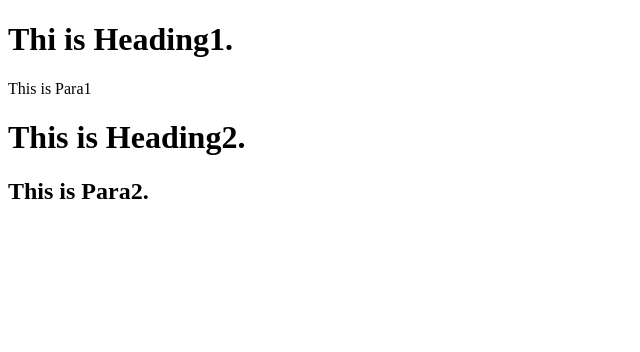
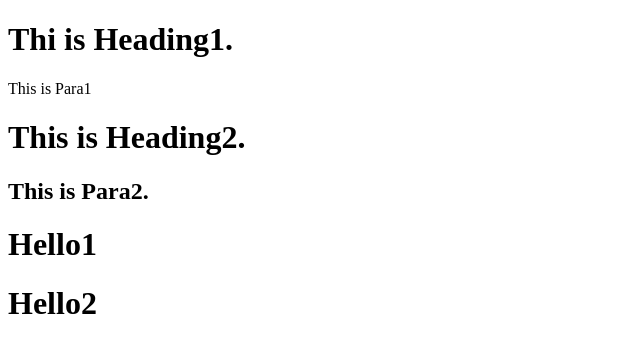
Before and after one commit to RupendraCHA/Namaste-React, a plain HTML site: page index.html in a window 1280 px wide. Shown: the whole page, without its empty margins (0-640 px from the left). Drawn offline with nearby package versions, Linux system fonts and the light colour scheme.

Commit message:
Episode-01

```diff
--- /dev/null
+++ b/app.js
@@ -0,0 +1,19 @@
+const heading1 = React.createElement("h1", {className: "heading1", id: "classHeading1"}, "Thi is Heading1.")
+      const para1 = React.createElement("p", {className: "para1"}, "This is Para1")
+      const container1 = React.createElement("div", {className: "container1"}, heading1, para1)
+
+      const heading2 = React.createElement("h1", {className: "heading2"}, "This is Heading2.")
+      const para2 = React.createElement("h2", {className: "para2"}, "This is Para2.")
+      const container2 = React.createElement("div", {className: "container2"}, heading2, para2)
+
+
+    //   console.log(container)
+
+      const container3 = React.createElement("div", {}, [
+          React.createElement("h1", {}, "Hello1"),
+          React.createElement("h1", {}, "Hello2"),
+        ])
+        const container = React.createElement("div", {className: "container"}, container1, container2, container3)
+
+      const root = ReactDOM.createRoot(document.getElementById("root"))
+      root.render(container)
--- a/index.html
+++ b/index.html
@@ -4,7 +4,7 @@
     <meta charset="UTF-8" />
     <meta name="viewport" content="width=device-width, initial-scale=1.0" />
     <title>Namaste React</title>
-
+    <link rel="stylesheet" href="./index.css">
     <script
       crossorigin
       src="https://unpkg.com/react@18/umd/react.development.js"
@@ -18,19 +18,7 @@
     <!-- <h1>Hello World!</h1> -->
 
     <div id="root"></div>
-    <script>
-      const heading1 = React.createElement("h1", {className: "heading1"}, "Thi is Heading1.")
-      const para1 = React.createElement("p", {className: "para1"}, "This is Para1")
-      const container1 = React.createElement("div", {className: "container1"}, heading1, para1)
-
-      const heading2 = React.createElement("h1", {className: "heading2"}, "This is Heading2.")
-      const para2 = React.createElement("h2", {className: "para2"}, "This is Para2.")
-      const container2 = React.createElement("div", {className: "container2"}, heading2, para2)
-
-      const container = React.createElement("div", {className: "container"}, container1, container2)
-
-      const root = ReactDOM.createRoot(document.getElementById("root"))
-      root.render(container)
+    <script src="./app.js">
 
     </script>
   </body>
```
Also changed, not shown: index.css (added), 1 other file.
